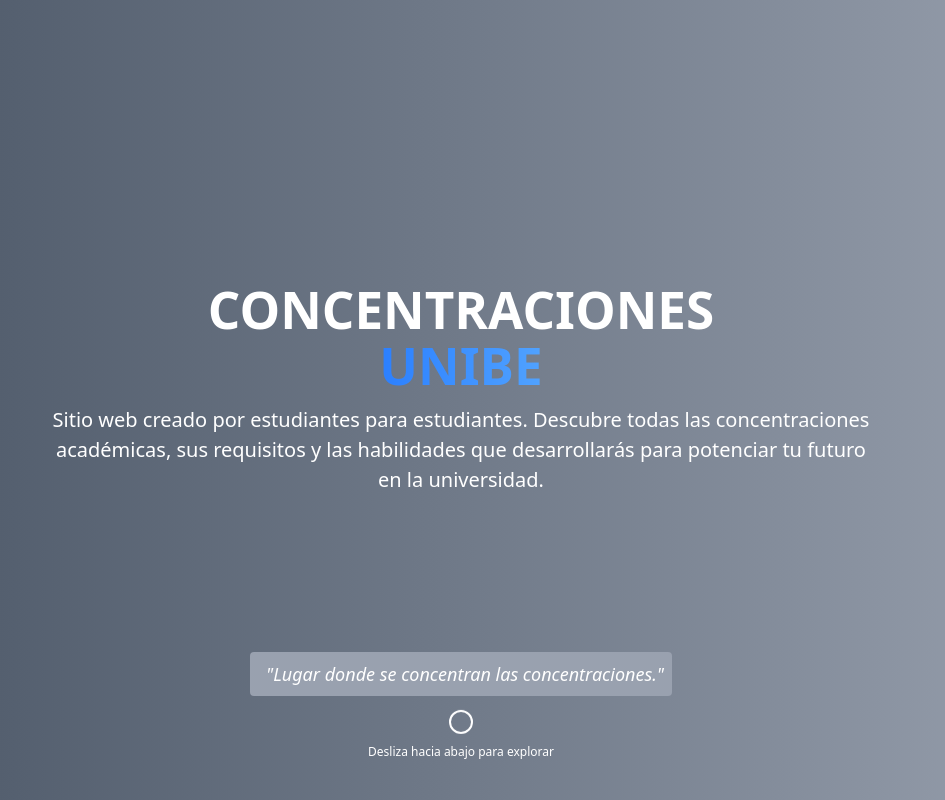
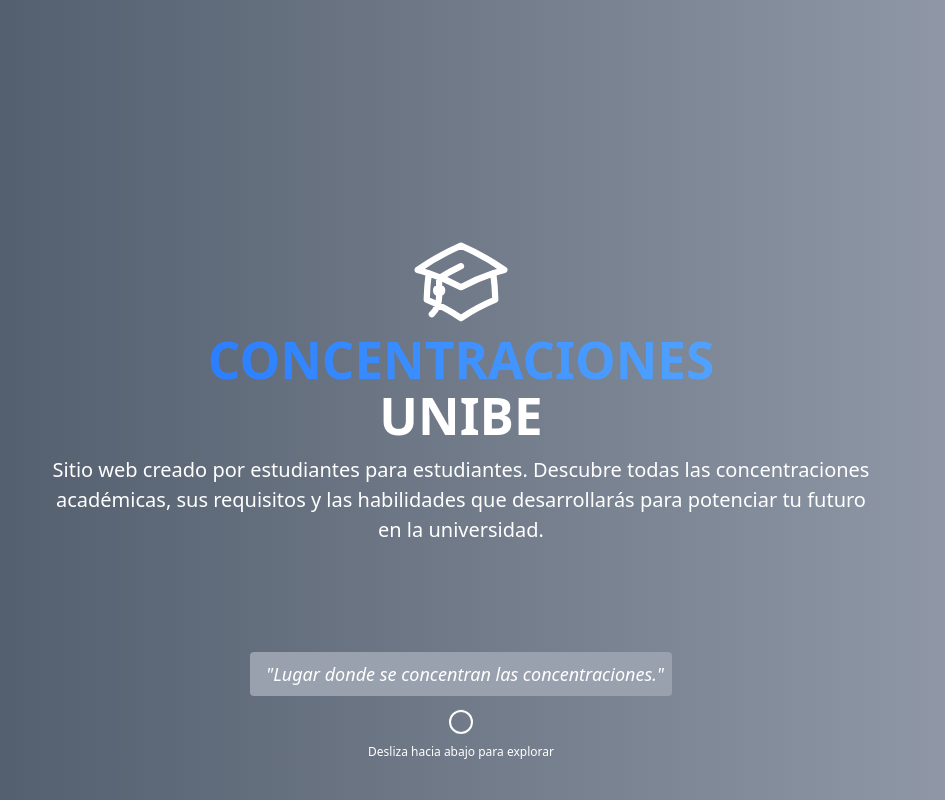
Before and after one commit to Hector-hub/concentration-pathways, a React (Vite) app: page / in a window 1280 px wide. Shown: the top 800 px of the page, without its empty margins (179-1124 px from the left). Built offline with nearby package versions, Linux system fonts and the light colour scheme.

Commit message:
update hero section

```diff
--- a/src/components/Hero/index.tsx
+++ b/src/components/Hero/index.tsx
@@ -7,11 +7,27 @@
   return (
     <section className="relative flex items-center justify-center w-full min-h-screen bg-gradient-to-r from-gray-600 to-gray-400 text-white">
       <div className="w-full   px-4 md:w-11/12 xl:w-8/12 text-center ">
+        <div className="flex items-center justify-center ">
+          <svg
+            xmlns="http://www.w3.org/2000/svg"
+            fill="none"
+            viewBox="0 0 24 24"
+            stroke-width="1.5"
+            stroke="#ffffff"
+            className="size-25"
+          >
+            <path
+              stroke-linecap="round"
+              stroke-linejoin="round"
+              d="M4.26 10.147a60.438 60.438 0 0 0-.491 6.347A48.62 48.62 0 0 1 12 20.904a48.62 48.62 0 0 1 8.232-4.41 60.46 60.46 0 0 0-.491-6.347m-15.482 0a50.636 50.636 0 0 0-2.658-.813A59.906 59.906 0 0 1 12 3.493a59.903 59.903 0 0 1 10.399 5.84c-.896.248-1.783.52-2.658.814m-15.482 0A50.717 50.717 0 0 1 12 13.489a50.702 50.702 0 0 1 7.74-3.342M6.75 15a.75.75 0 1 0 0-1.5.75.75 0 0 0 0 1.5Zm0 0v-3.675A55.378 55.378 0 0 1 12 8.443m-7.007 11.55A5.981 5.981 0 0 0 6.75 15.75v-1.5"
+            />
+          </svg>
+        </div>
         <h1 className="mb-3 text-4xl font-bold md:text-5xl md:leading-tight md:font-extrabold">
-          CONCENTRACIONES <br />{" "}
           <span className="text-transparent  bg-clip-text bg-gradient-to-r from-blue-500 to-blue-400">
-            UNIBE
+            CONCENTRACIONES
           </span>
+          <br /> UNIBE
         </h1>
 
         <h1 className="mb-3 text-4xl font-bold  md:text-5xl md:leading-tight md:font-extrabold"></h1>
```
